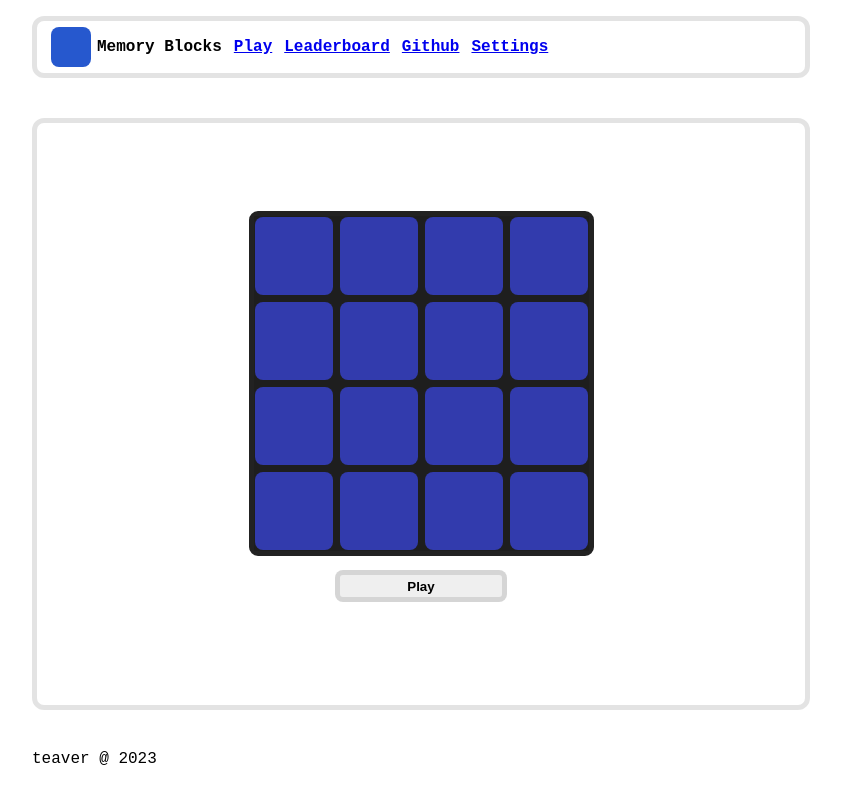
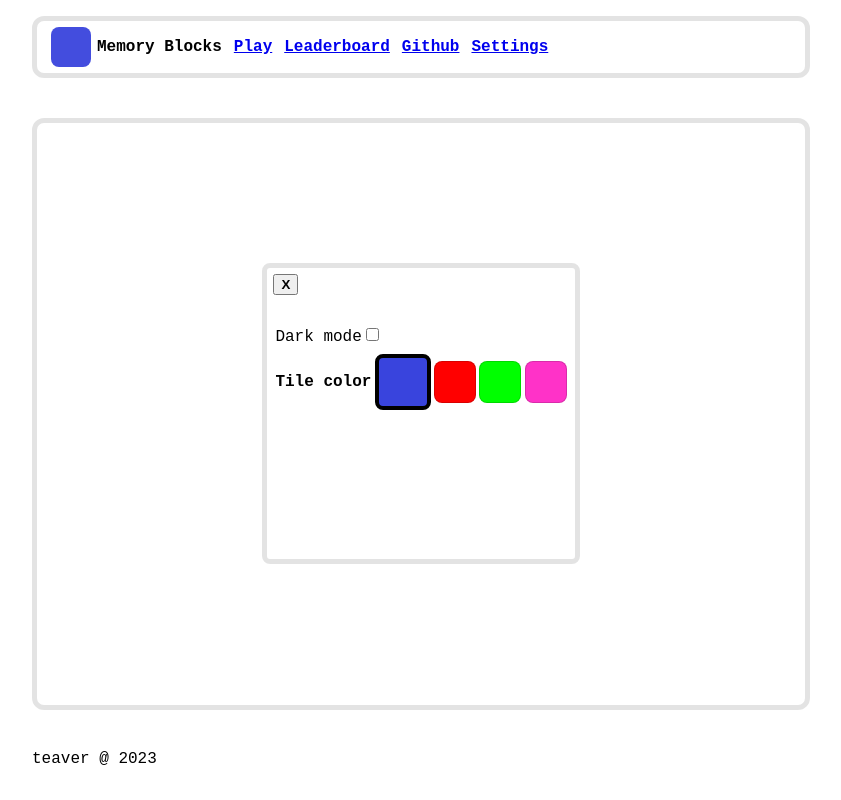
Before and after one commit to teavver/memory-blocks, a React app: page / in a window 1280 px wide. Shown: the whole page, without its empty margins (224-1065 px from the left). Built offline with nearby package versions, Linux system fonts and the light colour scheme.

Commit message:
colors stable

```diff
--- a/src/components/App.js
+++ b/src/components/App.js
@@ -1,11 +1,12 @@
-import '../styles/App.css';
+import '../styles/app.css';
+import "../styles/variables.css";
 import Game from './Game';
 import Settings from './Settings';
 import { useEffect, useState, useRef } from 'react';
 import load_settings from '../utils/load_settings';
 
 function App() {
-  const [settingsVisible, setSettingsVisible] = useState(false)
+  const [settingsVisible, setSettingsVisible] = useState(true)
 
   const isFirstRender = useRef(true)
 
@@ -24,7 +25,7 @@ function App() {
 
   const CloseSettingsBtn = () => {
     return (
-      <div className='close-settings-btn'>
+      <div className='close-settings-btn-ctn'>
         <button className='navbar-link' onClick={ () => toggle_show_settings() }>X</button>
       </div>
     )
--- a/src/components/Settings.js
+++ b/src/components/Settings.js
@@ -1,8 +1,17 @@
-import toggle_setting from "../utils/toggle_setting"
-import { useEffect } from "react"
-import bool_setting from "../utils/bool_setting"
+import toggle_setting from "../utils/toggle_setting";
+import { useEffect } from "react";
+import bool_setting from "../utils/bool_setting";
+import update_settings from "../utils/update_settings";
+import "../styles/settings.css";
 
 const Settings = () => {
+
+    const settings_tile_color_palette = {
+        1: "57, 68, 221",
+        2: "255, 0, 0",
+        3: "0, 255, 0",
+        4: "255, 50, 200",
+    }
 
     // Check the checkbox if dark mode is ON in localstorage
     useEffect(() => {
@@ -12,18 +21,33 @@ const Settings = () => {
     },[])
 
     const settings_dark_mode_toggle = () => {
-        var element = document.body
-        element.classList.toggle("dark-mode")
+        var body = document.body
+        body.classList.toggle("dark-mode")
         toggle_setting("DARK_MODE")
-        console.log("TOGGLING")
+        console.log("toggling dark-mode")
+    }
+
+    const settings_tile_color_change = (id) => {
+        update_settings("--tile_color",`${settings_tile_color_palette[id]}`)
     }
 
     return(
-        <div className="settings-ctn">
-            SETTINGS
-            <br></br>
-            <label htmlFor="dark_mode_setting">Dark mode</label>
-            <input onClick={ () => settings_dark_mode_toggle() } type="checkbox" name="dark_mode_setting" id="dark_mode_checkbox"></input>
+        <div className="settings-content">
+            <ul>
+                <li>
+                    <label htmlFor="dark_mode_setting">Dark mode</label>
+                    <input onClick={ () => settings_dark_mode_toggle() } type="checkbox" name="dark_mode_setting" id="dark_mode_checkbox"></input>
+                </li>
+                <li>
+                <div className="settings-tile-colorpicker-ctn">
+                    <p>Tile color</p>
+                    <div onClick={ () => settings_tile_color_change(1) } className="settings-tile-colorpicker settings-tile-colorpicker-selected" id="settings-tile-color-1"></div>
+                    <div onClick={ () => settings_tile_color_change(2) } className="settings-tile-colorpicker" id="settings-tile-color-2"></div>
+                    <div onClick={ () => settings_tile_color_change(3) } className="settings-tile-colorpicker" id="settings-tile-color-3"></div>
+                    <div onClick={ () => settings_tile_color_change(4) } className="settings-tile-colorpicker" id="settings-tile-color-4"></div>
+                </div>
+                </li>
+            </ul>
         </div>
     )
 }
--- a/src/components/Tile.js
+++ b/src/components/Tile.js
@@ -1,5 +1,5 @@
-import '../styles/Game.css'
-import { useEffect, useState } from 'react';
+import '../styles/game.css'
+import { useState } from 'react';
 
 const Tile = (props) => {
     const [id, setId] = useState(props.id);
@@ -8,7 +8,6 @@ const Tile = (props) => {
         id={props.id}
         onClick={() => props.onClick(props.id)}
         >
-        {/* {props.id} */}
         </div>
     )
 }
--- a/src/styles/App.css
+++ b/src/styles/App.css
@@ -1,4 +1,4 @@
-body, html {
+body {
   margin: 0;
   padding: 0;
   display: flex;
@@ -6,7 +6,6 @@ body, html {
   height: 100vh;
   font-family: monospace;
   font-size: 16px;
-  /* background-color: rgb(44,47,49); */
 }
 
 .main-content-ctn {
@@ -14,7 +13,6 @@ body, html {
   height: 100vh;
   display: flex;
   flex-direction: column;
-  /* background-color: green; */
 }
 
 #main-content {
@@ -49,7 +47,7 @@ body, html {
   margin-left: 14px;
   width: 40px;
   height: 40px;
-  background-color: rgb(38, 88, 206);
+  background-color: rgba(var(--tile_color),0.95);
   border-radius: 8px;
 }
 
--- a/src/styles/Game.css
+++ b/src/styles/Game.css
@@ -1,10 +1,3 @@
-html {
-    --dark_mode_bg: 34, 40, 49;
-    --dark_mode_border: 44, 50, 59;
-    --dark_mode_text: 230, 230, 230;
-    --tile_color: 57, 68, 221;
-    --tile_color_hint: 87, 216, 177;
-}
 .game-tile-ctn {
     display: grid;
     grid-template-columns: repeat(4, 80px);
@@ -71,6 +64,7 @@ html {
 }
 
 .dark-mode {
+    color-scheme: dark;
     background-color: rgb(var(--dark_mode_bg));
     border-color: rgb(var(--dark_mode_border));
     color: rgb(var(--dark_mode_text));
--- a/src/styles/Settings.css
+++ b/src/styles/Settings.css
@@ -1,3 +1,53 @@
 .settings-ctn {
-    background-color: aliceblue;
+    width: 40%;
+    height: 50%;
+    border-radius: 8px;
+    border: 5px solid rgba(0,0,0,0.11);
+    overflow-y:scroll;
 }
+
+.settings-content {
+    height: 200%;
+}
+
+.settings-tile-colorpicker-ctn {
+    display: flex;
+    flex-direction: row;
+    justify-content: space-between;
+    align-items: center;
+}
+
+.settings-tile-colorpicker {
+    width: 40px;
+    height: 40px;
+    border-radius: 8px;
+    cursor: pointer;
+    border: 1px solid rgba(0,0,0,0.15);
+}
+
+.settings-tile-colorpicker-selected {
+    padding: 4px;
+    border: 4px solid black;
+}
+
+#settings-tile-color-1 {
+    background-color: rgb(var(--tile_color_default));
+}
+#settings-tile-color-2 {
+    background-color: rgb(var(--tile_color_2));
+}
+#settings-tile-color-3 {
+    background-color: rgb(var(--tile_color_3));
+}
+#settings-tile-color-4 {
+    background-color: rgb(var(--tile_color_4));
+}
+
+ul, li {
+    padding: 4px;
+    list-style: none;
+}
+
+p {
+    font-weight: bold;
+}
--- /dev/null
+++ b/src/styles/variables.css
@@ -0,0 +1,12 @@
+:root {
+    --tile_color_default: 57, 68, 221;
+    --tile_color: 57, 68, 221;
+    --tile_color_1: 57, 68, 221;
+    --tile_color_2: 255, 0, 0;
+    --tile_color_3: 0, 255, 0;
+    --tile_color_4: 255, 50, 200;
+    --dark_mode_bg: 34, 40, 49;
+    --dark_mode_border: 44, 50, 59;
+    --dark_mode_text: 230, 230, 230;
+    --tile_color_hint: 87, 216, 177;
+}
--- a/src/utils/update_settings.js
+++ b/src/utils/update_settings.js
@@ -1,9 +1,12 @@
 import { user_settings } from "../user_settings"
 
-const update_settings = (css_var, value) => {
+const update_settings = (css_var, value, apply_to_user_settings = false, setting_type = "") => {
     document.documentElement.style.setProperty(css_var,value)
-    user_settings.setting_type = value
-    console.log(user_settings.css_var)
+    console.log(document.documentElement.style.getPropertyValue(css_var))
+    if(apply_to_user_settings){
+        user_settings.setting_type = value
+        console.log(user_settings.css_var)
+    }
 }
 
 export default update_settings
```
Also changed, not shown: src/user_settings.js (line endings or trailing spaces).
